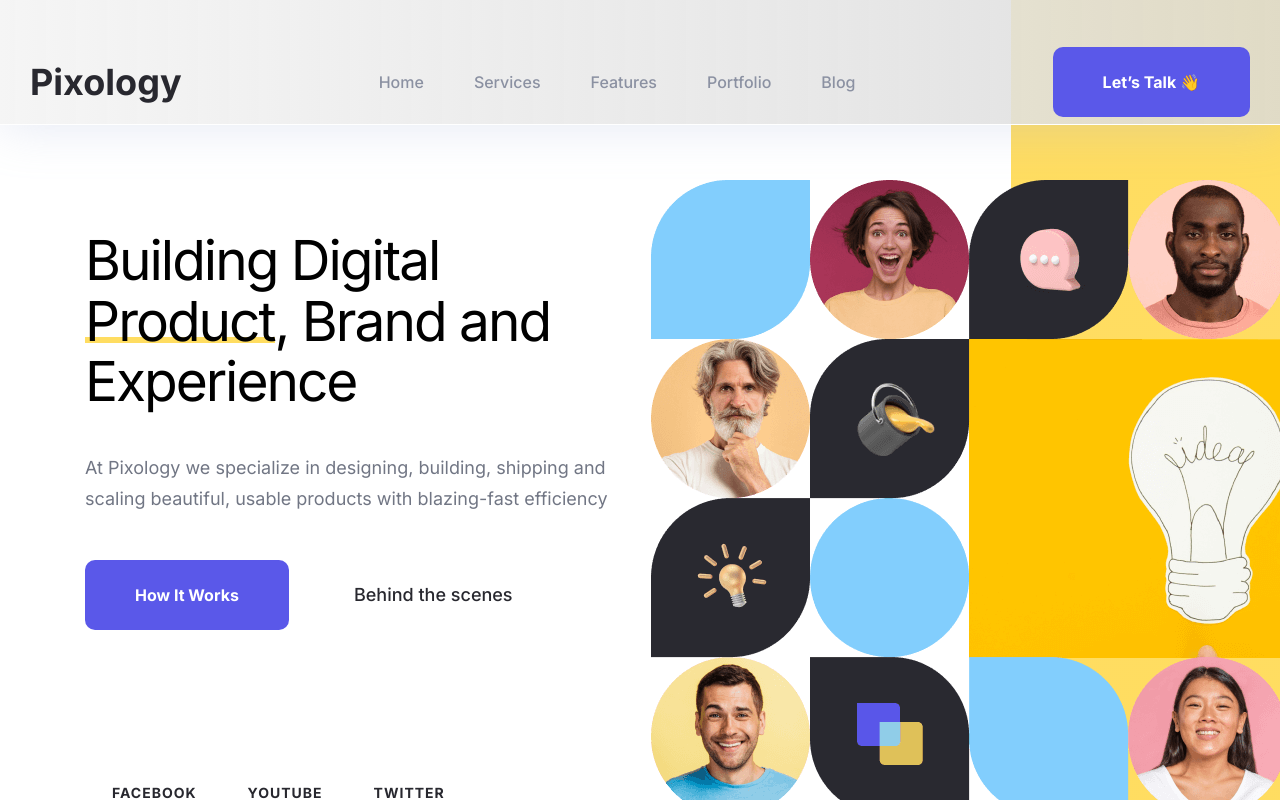
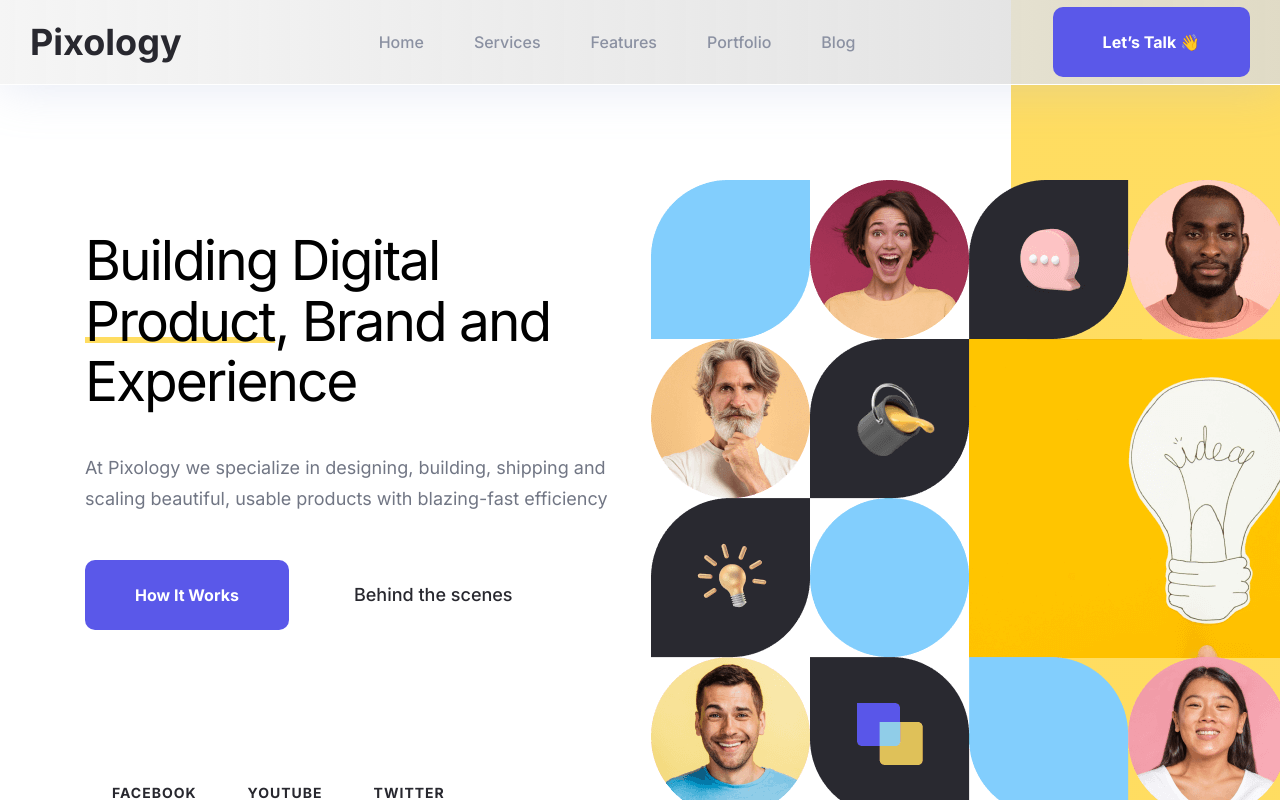
Before and after one commit to Santicabral0478/greenstudios, a Next.js app: page / in a window 1280 px wide. Shown: the top 800 px of the page. Built offline with nearby package versions, Linux system fonts and the light colour scheme.

Commit message:
update 2

```diff
--- a/src/app/globals.css
+++ b/src/app/globals.css
@@ -1190,8 +1190,6 @@ body {
    * HEADER
    */
 
-  .header { padding-block-start: 47px; }
-
   .nav-open-btn,
   .overlay,
   .navbar .wrapper { display: none; }
--- /dev/null
+++ b/src/components/Test/index.js
@@ -0,0 +1,7 @@
+const consolelog =()=>{
+
+    console.log("Hola");
+
+}
+
+consolelog();
```
